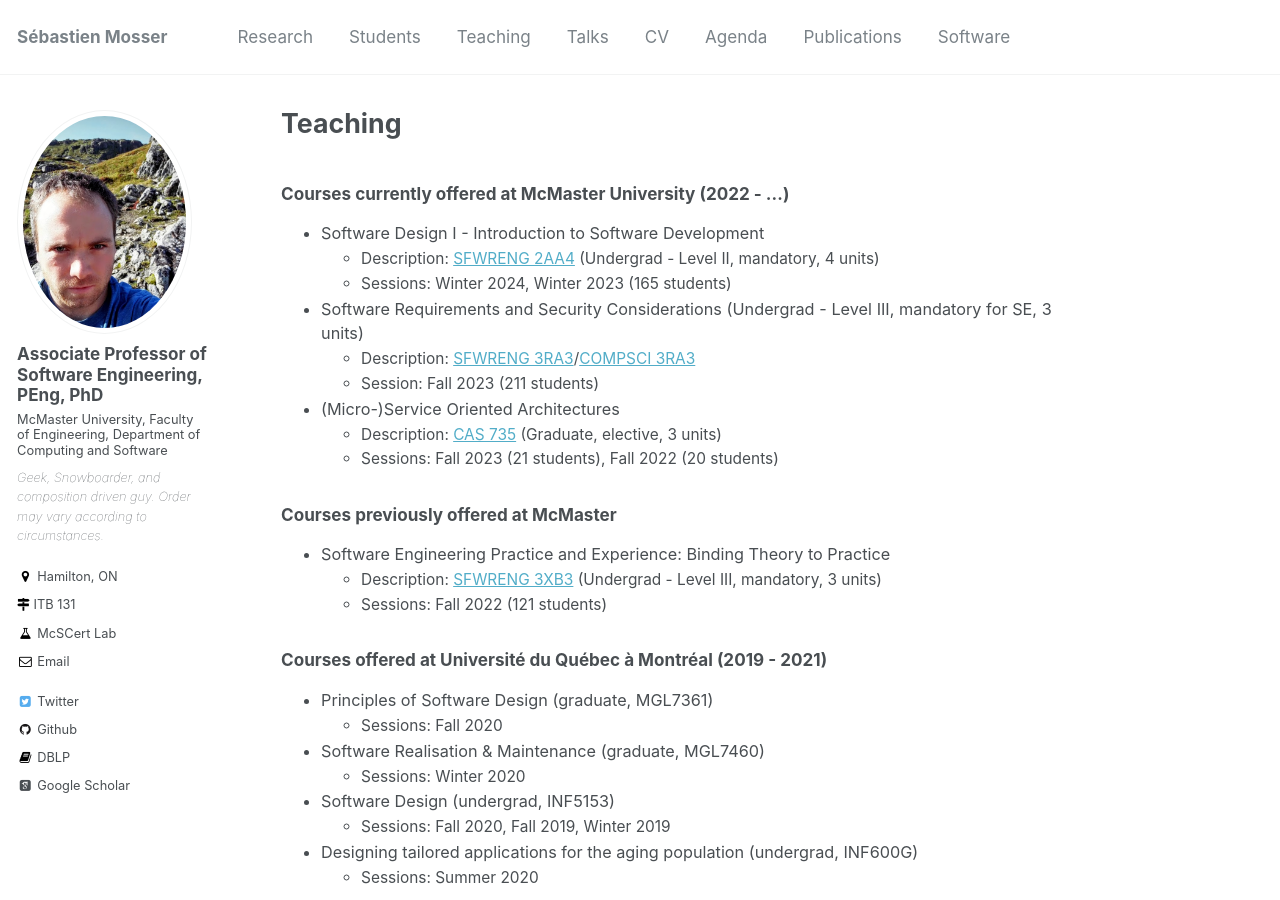
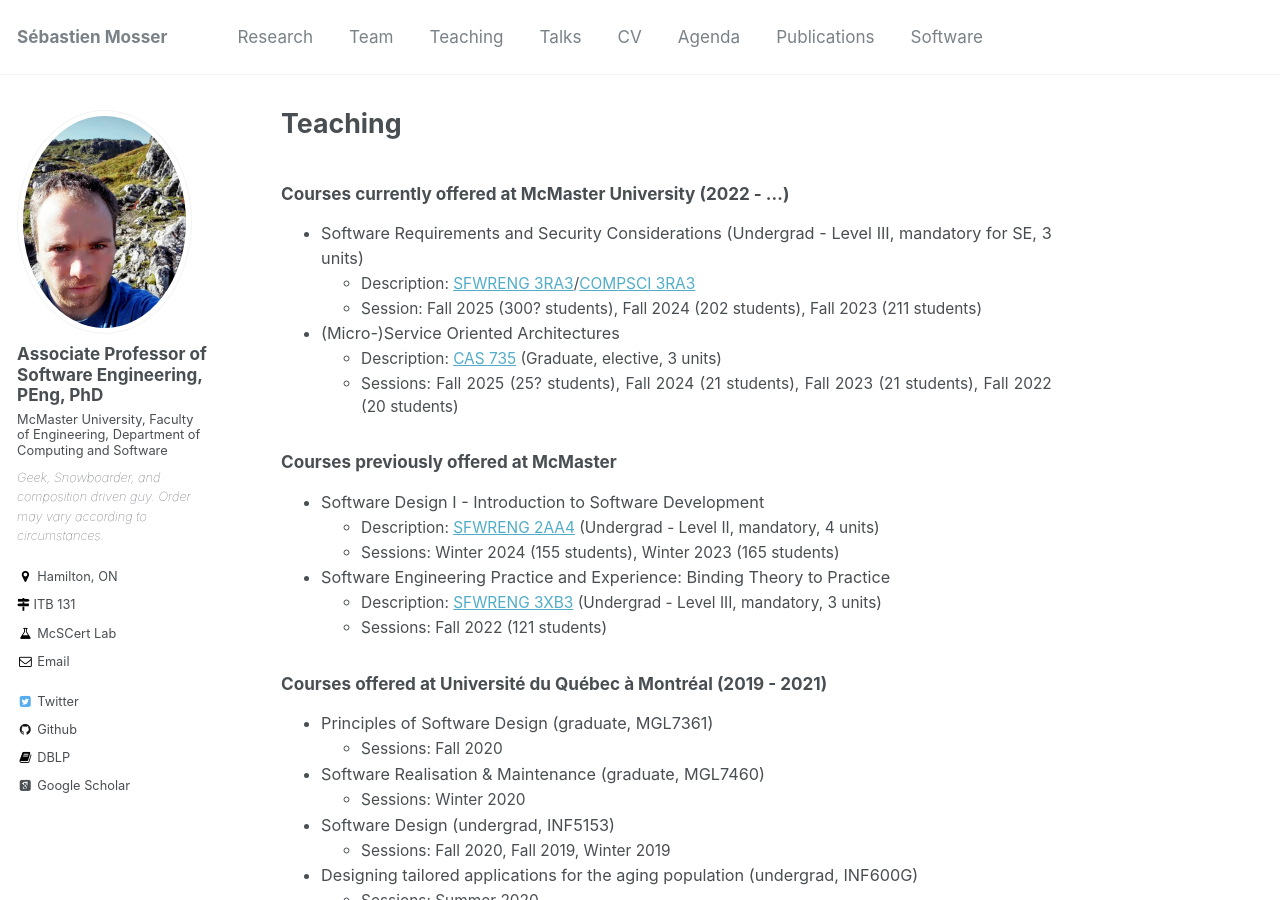
Before and after one commit to mosser/mosser.github.io, a Jekyll site: the page built from _pages/teaching.md, in a window 1280 px wide and 900 px high. Built offline with Jekyll 4.4.1, drawn with Linux system fonts in a browser that asks for light colours; some web fonts are replaced.

```diff
--- a/_data/navigation.yml
+++ b/_data/navigation.yml
@@ -4,7 +4,7 @@ main:
   - title: "Research"
     url: /research/
 
-  - title: "Students"
+  - title: "Team"
     url: /students/
 
   - title: "Teaching"
--- a/_pages/teaching.md
+++ b/_pages/teaching.md
@@ -6,18 +6,18 @@ author_profile: true
 
 ### Courses currently offered at McMaster University (2022 - ...)
 
-  - Software Design I - Introduction to Software Development
-    - Description: [SFWRENG 2AA4](https://academiccalendars.romcmaster.ca/preview_course_nopop.php?catoid=44&coid=228791) (Undergrad - Level II, mandatory, 4 units)
-    - Sessions: Winter 2024, Winter 2023 (165 students)
   - Software Requirements and Security Considerations (Undergrad - Level III, mandatory for SE, 3 units)
     - Description: [SFWRENG 3RA3](http://academiccalendars.romcmaster.ca/preview_course_nopop.php?catoid=47&coid=241338&)/[COMPSCI 3RA3](http://academiccalendars.romcmaster.ca/preview_course_nopop.php?catoid=47&coid=240350)
-    - Session: Fall 2023 (211 students)
+    - Session: Fall 2025 (300? students), Fall 2024 (202 students), Fall 2023 (211 students)
   - (Micro-)Service Oriented Architectures
     - Description: [CAS 735](https://academiccalendars.romcmaster.ca/preview_course_nopop.php?catoid=46&coid=243261&) (Graduate, elective, 3 units)
-    - Sessions: Fall 2023 (21 students), Fall 2022 (20 students)
+    - Sessions: Fall 2025 (25? students), Fall 2024 (21 students), Fall 2023 (21 students), Fall 2022 (20 students)
 
 ### Courses previously offered at McMaster
 
+  - Software Design I - Introduction to Software Development
+    - Description: [SFWRENG 2AA4](https://academiccalendars.romcmaster.ca/preview_course_nopop.php?catoid=44&coid=228791) (Undergrad - Level II, mandatory, 4 units)
+    - Sessions: Winter 2024 (155 students), Winter 2023 (165 students)
   - Software Engineering Practice and Experience: Binding Theory to Practice
     - Description: [SFWRENG 3XB3](https://academiccalendars.romcmaster.ca/preview_course_nopop.php?catoid=44&coid=230536) (Undergrad - Level III, mandatory, 3 units)
     - Sessions: Fall 2022 (121 students)
```
Also changed, not shown: _pages/students.md (+3 -1 lines).
